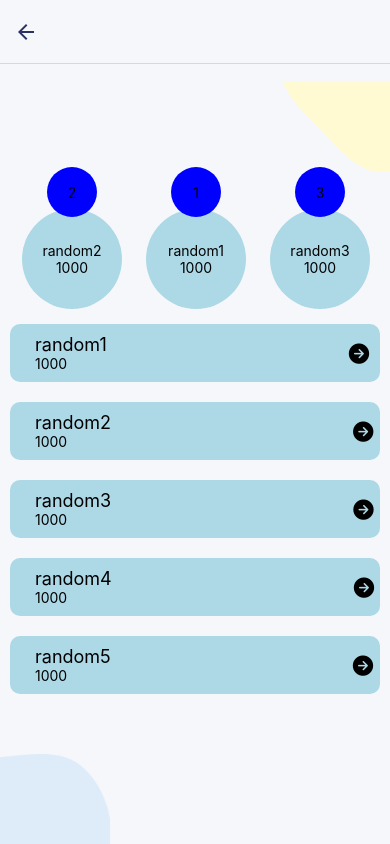
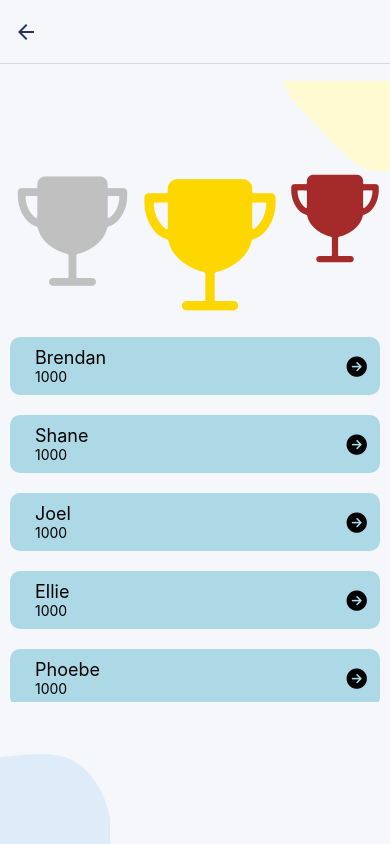
Before and after one commit to BrendanMarcolinsRepository/quiz-mobile-app-react-native, a React Native app: screen /Leaderboards in a window 390 px wide. Built offline with nearby package versions, Linux system fonts and the light colour scheme.

Commit message:
updated UI for quiz review and leaderboards

```diff
--- a/components/leaderboardsItems/leaderboardItems.js
+++ b/components/leaderboardsItems/leaderboardItems.js
@@ -32,7 +32,7 @@ const styles = StyleSheet.create({
         backgroundColor : 'lightblue',
         paddingVertical : 10,
         margin : 10,
-        borderRadius : 10
+        borderRadius : 10,
     },
 
     textContainer : {
@@ -40,8 +40,11 @@ const styles = StyleSheet.create({
     },
 
     arrowContainer : {
+        marginLeft : 'auto',
         justifyContent : 'center',
-        paddingLeft : '65%'
+        paddingRight : 10
+
+
     },
 
     textUsername : {
--- a/components/quiz_ui/QuizList.js
+++ b/components/quiz_ui/QuizList.js
@@ -7,12 +7,11 @@ import { Context } from "../../context/QuestionNumberContext/numbercontext"
 
 
 
-function QuizList({data, update, loading}){
+function QuizList({data, update, loading, setGameState, gameState}){
 
 
     const [currentQuestion, setCurrentQuestion] = useState(0)
     const [currentAnswers, setCurrentAnswers] = useState([])
-    const [gameState, setGameState] = useState(true)
     const [score, setScore] = useState(0)
     const [userAnswers, setUserAnswers] = useState([])
     const {toggleCheckHandler, resetQuestionNumber} = useContext(Context)
--- a/components/quiz_ui/QuizReview.js
+++ b/components/quiz_ui/QuizReview.js
@@ -14,8 +14,12 @@ function QuizReview({score, userAnswers,question, onPress}){
 
     return(
         <View style = {styles.container}>
-                <View style = {styles.scoreTextContainer}>
-                    <Text>Score: {score}</Text>
+                <View style = {styles.scoreTextOutterContainer}>
+                    <View style = {styles.scoreTextMiddleContainer}>
+                        <View style = {styles.scoreTextInnerContainer}>
+                            <Text style = {styles.scoreText}>{score}</Text>
+                        </View>
+                    </View>
                 </View>
 
                 <ScrollView  style = {styles.containerList}>
@@ -26,9 +30,11 @@ function QuizReview({score, userAnswers,question, onPress}){
                         keyExtractor={(item, index) => index.toString()}
                         renderItem = {({item}) => (
                                 <View style = {styles.resultsContainer}>
-                                    <Text style = {styles.textCard}>Question : {item.question}</Text>
-                                    <Text style = {styles.textCard}>Correct Answer : {item.correctAnswer}</Text>
-                                    <Text style = {styles.textCard}>Your Answer : {item.userAnswer}</Text>
+                                    <Text style = {styles.textQuestionCard}>Question : {item.question}</Text>
+                                    <View  style = {styles.answersContainer}>
+                                        <Text style = {styles.textCard}>Correct Answer : {item.correctAnswer}</Text>
+                                        <Text style = {styles.textCard}>Your Answer : {item.userAnswer}</Text>
+                                    </View>
                                 </View>
                         )}
                     />
@@ -59,18 +65,17 @@ const styles = StyleSheet.create({
     },
 
     containerList: {
-        marginTop: 70
+        marginTop: 80,
+        marginHorizontal : 20,
 
 
     },
 
     resultsContainer : {
-        height : 200,
+        height : 250,
         width : 350,
         borderRadius : 10,
-        justifyContent :'center',
-        alignItems : 'center',
-        alignContent : "center",
+
         backgroundColor : 'blue',
         padding : 20,
         marginVertical : 10
@@ -78,25 +83,87 @@ const styles = StyleSheet.create({
 
     },
 
-    scoreTextContainer : {
-        padding : 20,
-        top : 50
+    answersContainer : {
+        height : 150,
+        width : 250,
+        borderRadius : 10,
+        justifyContent :'center',
+        alignItems : 'center',
+        alignContent : "center",
+        backgroundColor : 'red',
+        marginVertical : 10,
+        marginHorizontal : 30
 
 
     },
 
-    textCard : {
-        textAlign : 'left',
+    scoreTextOutterContainer : {
+        marginHorizontal : 120,
+        top : 50,
+        justifyContent : "center",
+        alignContent : 'center',
+        borderRadius : 1000,
+        width : 150,
+        height : 150,
+        backgroundColor : '#d6cce4',
+        elevation : 5
+
+
+
+    },
+
+    scoreTextMiddleContainer : {
+        marginHorizontal : 12,
+        justifyContent : "center",
+        alignContent : 'center',
+        borderRadius : 1000,
+        width : 125,
+        height : 125,
+        backgroundColor : 'lightblue',
+
+
+
+    },
+
+    scoreTextInnerContainer : {
+        marginHorizontal : 12,
+        alignItems : 'center',
+        borderRadius : 1000,
+        width : 100,
+        height : 100,
+        backgroundColor : '#d6cce4',
+        justifyContent : "center",
+
+
+
+
+    },
+
+    scoreText : {
+
+        fontSize : 20
+
+
+    },
+
+    textQuestionCard : {
+
         color : 'white'
     },
 
+    textCard : {
+        textAlign : 'left',
+        color : 'white',
+
+    },
+
     buttonContainer : {
-        marginHorizontal : 25,
+        marginHorizontal : 125,
         top : 30
     },
 
     button : {
-        width : 300,
+        width : 150,
         paddingVertical : 15,
         backgroundColor : '#d6cce4',
         alignItems : 'center',
--- a/screens/Leaderboards.js
+++ b/screens/Leaderboards.js
@@ -1,30 +1,31 @@
 import { FlatList, Text, View, StyleSheet, ScrollView} from "react-native"
 import LeaderboardsItem from "../components/leaderboardsItems/leaderboardItems"
 import LeaderboardsTop from "../components/leaderboardsItems/leaderboardsTop";
+import { Ionicons } from '@expo/vector-icons';
 
 const leaderData = [
     {
-        name : 'random1',
+        name : 'Brendan',
         points: 1000,
     },
     {
-        name : 'random2',
+        name : 'Shane',
         points: 1000,
     },
     {
-        name : 'random3',
+        name : 'Joel',
         points: 1000,
     },
     {
-        name : 'random4',
+        name : 'Ellie',
         points: 1000,
     },
     {
-        name : 'random5',
+        name : 'Phoebe',
         points: 1000,
     },
     {
-        name : 'random6',
+        name : 'John',
         points: 1000,
     },
 ];
@@ -33,25 +34,24 @@ function Leaderboards(){
     return (
         <View style = {styles.container}>
            <View style = {styles.topContainer} >
+                <Ionicons
+                    name = {"trophy"}
+                    size = {125}
+                    color = 'silver'
 
-                <LeaderboardsTop
-                    name = {'random2'}
-                    points = {1000}
-                    position = {2}
                 />
+                <Ionicons
+                    name = {"trophy"}
+                    size = {150}
+                    color = 'gold'
 
-                <LeaderboardsTop
-                    name = {'random1'}
-                    points = {1000}
-                    position = {1}
                 />
+                <Ionicons
+                    name = {"trophy"}
+                    size = {100}
+                    color = 'brown'
 
-                <LeaderboardsTop
-                    name = {'random3'}
-                    points = {1000}
-                    position = {3}
                 />
-
             </View>
            <View   style = {styles.leaderitemScroll}>
                 <FlatList
@@ -65,6 +65,7 @@ function Leaderboards(){
                                 <LeaderboardsItem
                                     name = {item.name}
                                     points = {item.points}
+
 
                                 />
                             </ScrollView>
@@ -89,14 +90,14 @@ const styles = StyleSheet.create({
 
     topContainer : {
         flexDirection : 'row',
-        top : 20,
-        right : 340,
-        paddingLeft : 350
+        marginHorizontal : 10
+
 
     },
 
     leaderitemScroll : {
-        height : 380
+
+        height : 375
     }
 
   })
--- a/screens/QuizGame.js
+++ b/screens/QuizGame.js
@@ -13,6 +13,7 @@ function QuizGame({route}){
     const [ data,category, loading, error ,  getQuizData] = DataHook()
     const [appIsReady, setAppIsReady] = useState(false)
     const {progressionChecked, progressionCheckedHandler, resetQuestionNumber} = useContext(Context)
+    const [gameState, setGameState] = useState(true)
 
     /*
     FUTURE WORK
@@ -44,20 +45,20 @@ function QuizGame({route}){
         />
     }
 
+    const progressionCondition = gameState && <Progression questionNumbers={data.length}/>
+
 
     return (
 
         <View style = {styles.container}>
 
-            <Progression
-
-                questionNumbers={data.length}
-            />
+            {progressionCondition}
             <QuizList
                 data = {data}
                 update={update}
                 loading = {loading}
-
+                setGameState = {setGameState}
+                gameState = {gameState}
 
             />
         </View>
```
